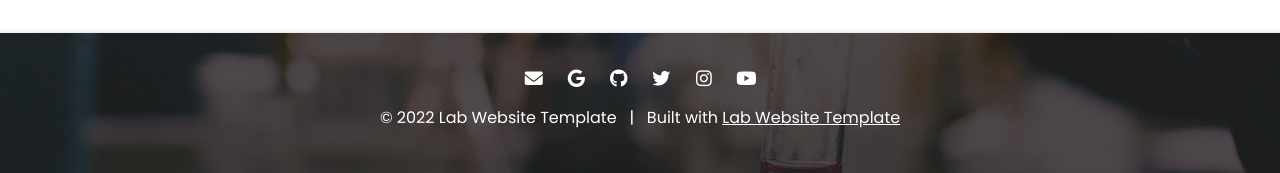
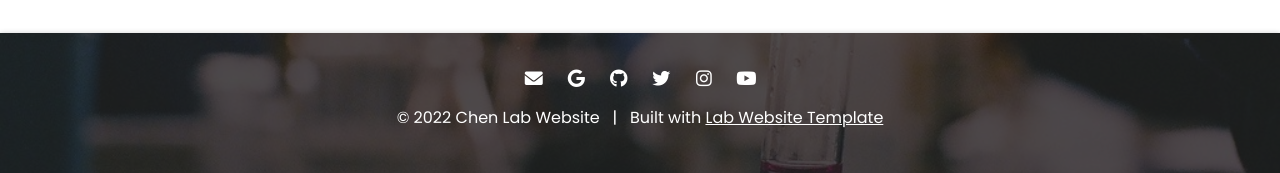
Before and after one commit to wmeng1018/Chen-lab-website, a Jekyll site: the page built from index.md, in a window 1280 px wide and 900 px high, scrolled down 973 px. Shown: the part 727-900 px from the top of the window. Built offline with Jekyll 4.4.1, drawn with Linux system fonts in a browser that asks for light colours; some of the changed lines change nothing that is shown.

Commit message:
Update _config.yaml

```diff
--- a/_config.yaml
+++ b/_config.yaml
@@ -1,17 +1,18 @@
 ### basic settings
-
 # site properties and page defaults
-title: Lab Website Template
+title: Chen Lab Website
+subtitle: A template by the Chen Lab
 description: An easy-to-use, flexible website template for labs, with automatic citations, GitHub tag imports, pre-built components, and more.
 logo: images/logo.svg
+logo-text: false
 header: images/background.jpg
 footer: images/background.jpg
-baseurl: /lab-website-template
+baseurl: /Chen-lab-website
 
 # site social media and other links
 links:
-  email: jane.smith@your-lab.com
-  google-scholar: Jane Smith
+  email: wmeng1018@gmail.com
+  google-scholar: Rui Chen
   github: your-lab
   twitter: YourLabHandle
   instagram: YourLabHandle
```
